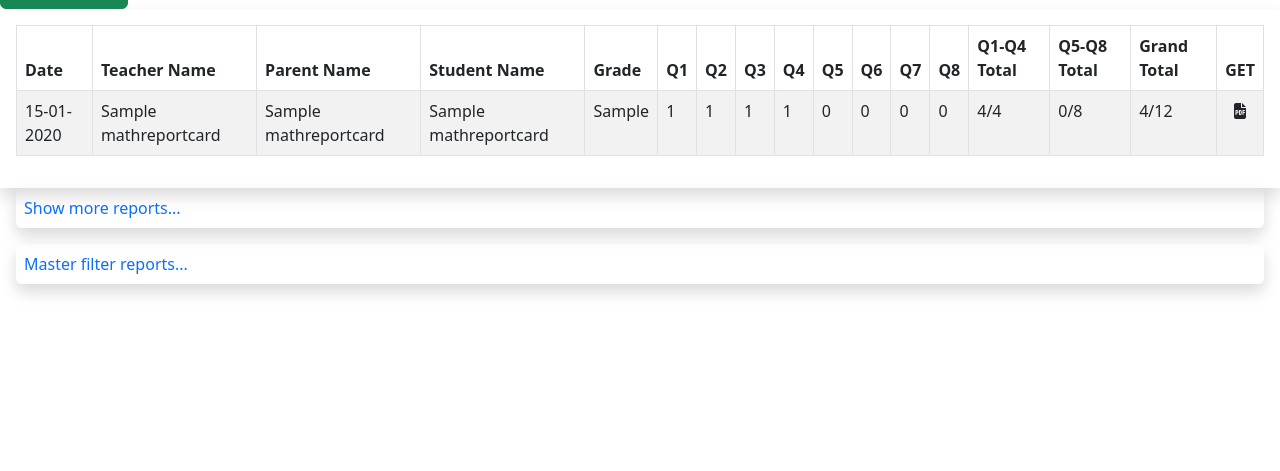
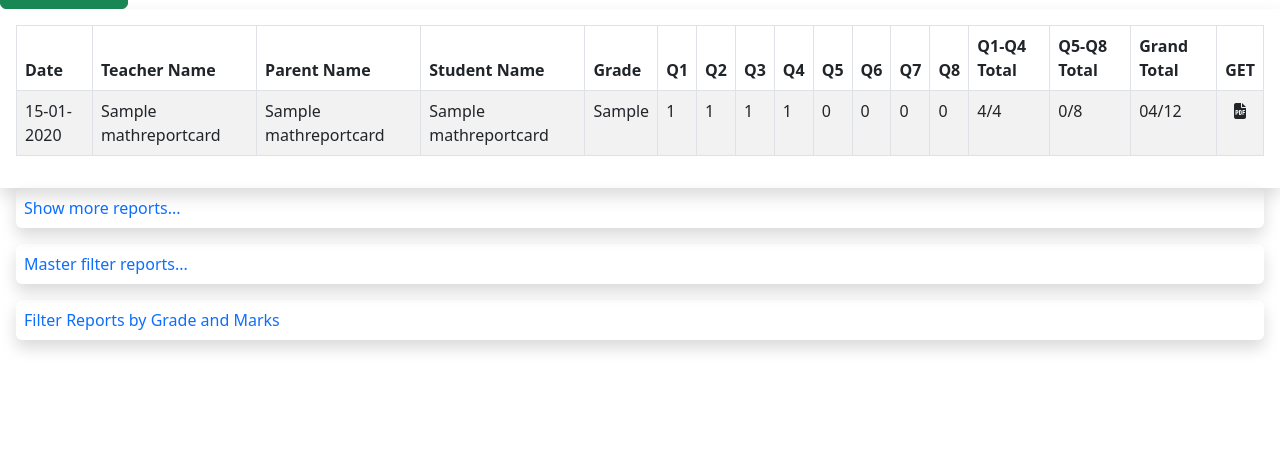
Before and after one commit to shubham7654/MathReportCard, a PHP site: page / in a window 1280 px wide. Shown: the part 329-800 px from the top of the page. Run offline with PHP 8.4, Linux system fonts and the light colour scheme; tables that the repository leaves empty or names only in its code hold one stand-in row (values such as "Sample post"); some libraries are stand-ins or nearby versions.

Commit message:
Filter for grade-marks is working now.

```diff
--- a/put_report_main/index.php
+++ b/put_report_main/index.php
@@ -36,6 +36,11 @@
               </div>
               <div id="pname-input-container" class="name-container input-group my-3">
                 <i class="fa-solid fa-person input-group-text"></i>
+<!--                 <select name="title" id="title">
+                  <option value="Mrs.">Mrs.</option>
+                  <option value="Mr.">Mr.</option>
+                  <option value="Ms.">Ms.</option>
+                </select> -->
                 <input type="text" name="pname" id="pname-input" class="inputfield form-control name-inputfield " placeholder="Enter Parent&#39;s first Name..." required>
               </div>
               <div id="sname-input-container" class="name-container input-group my-3">
--- a/put_report_main/save.php
+++ b/put_report_main/save.php
@@ -1,9 +1,9 @@
 <?php
 
-$servername = "localhost:3306";
+/* $servername = "localhost:3306";
 $username = "rahul";
 $password = "Tiwari@2022";
-$dbname = "reportcard";
+$dbname = "reportcard"; */
 
 /* $servername = "localhost:3306";
 $username = "root";
--- a/show_all_reports/index.php
+++ b/show_all_reports/index.php
@@ -54,8 +54,8 @@
     </div>
   </div>
   <div id="table-outer-container">
-    <div id="table-container" class="table-responsive shadow p-3">
-      <table id="report-table" class="table table-striped table-bordered">
+    <div id="table-container" class="shadow p-3 table-responsive">
+      <table id="report-table" class="table-fixed table table-striped table-bordered">
         <thead>
           <tr>
             <th scope="col" id="filter-date" data-bs-toggle="modal" data-bs-target="#dateModal" title="Click to filter by date">Date</th>
@@ -168,7 +168,11 @@
 
               $outOf12 = $q1_marks+$q2_marks+$q3_marks+$q4_marks+$q5_marks+$q6_marks+$q7_marks+$q8_marks;
 
-              echo "<td>".$outOf12."&#47;12</td>";
+              if($outOf12<10) {
+                echo "<td>0".$outOf12."&#47;12</td>";
+              } else {
+                echo "<td>".$outOf12."&#47;12</td>";
+              }
 
               echo "<td class=\"get-report-card text-center\"><i class=\"fa-solid fa-file-pdf\"></i></td>";
 
@@ -184,6 +188,7 @@
   <div id="show-more-reports-container" class="mx-3">
     <p id="show-more-reports-button" class="text-primary shadow rounded p-2 font-weight-bold">Show more reports...</p>
     <p id="master-filter-reports-button" class="text-primary shadow rounded p-2 font-weight-bold" data-bs-toggle="modal" data-bs-target="#masterModal">Master filter reports...</p>
+    <p id="grade-marks-filter-reports-button" class="text-primary shadow rounded p-2 font-weight-bold" data-bs-toggle="modal" data-bs-target="#gradeMarksModal">Filter Reports by Grade and Marks</p>
   </div>
   <!-- Master Filter -->
   <div class="modal fade" id="masterModal" tabindex="-1" aria-labelledby="masterModalLabel" aria-hidden="true">
@@ -205,7 +210,7 @@
             <div class="mb-3 col">
               <h5>Select Teacher Name</h5>
               <label for="master-tname" class="col-form-label">Teacher Name:</label>
-              <input type="text" class="form-control" id="master-tname" name="master-tname">
+              <input type="text" class="form-control" id="master-tname" name="master-tname" autofocus="autofocus">
               <ul class="autocomplete-items"></ul>
             </div>
             <hr>
@@ -225,6 +230,52 @@
         <div class="modal-footer">
           <button type="button" class="btn btn-secondary" data-bs-dismiss="modal">Close</button>
           <input type="submit" id="masterFilter" class="btn btn-primary" data-bs-dismiss="modal" value="Next">
+        </div>
+      </div>
+    </div>
+  </div>
+
+    <!-- Grade Filter -->
+
+  <div class="modal fade" id="gradeMarksModal" tabindex="-1" aria-labelledby="gradeMarksModalLabel" aria-hidden="true">
+    <div class="modal-dialog modal-dialog-centered">
+      <div class="modal-content">
+        <div class="modal-header">
+          <h5 class="modal-title" id="gradeMarksModalLabel">Filter by Grade and Marks</h5>
+          <button type="button" class="btn-close" data-bs-dismiss="modal" aria-label="Close"></button>
+        </div>
+        <div class="modal-body">
+          <div class="mb-3">
+            <label for="grade-marks-name" class="col-form-label">Grade:</label>
+            <select class="form-control" id="grade-marks-name" name="grade-select">
+              <option value="2">2</option>
+              <option value="3">3</option>
+              <option value="4">4</option>
+              <option value="5">5</option>
+            </select>
+          </div>
+          <div class="mb-3">
+            <label for="marks-grade-name" class="col-form-label">Marks Out of 12:</label>
+            <select class="form-control" id="marks-grade-name" name="marks-select">
+              <option value="00/12">00</option>
+              <option value="01/12">01</option>
+              <option value="02/12">02</option>
+              <option value="03/12">03</option>
+              <option value="04/12">04</option>
+              <option value="05/12">05</option>
+              <option value="06/12">06</option>
+              <option value="07/12">07</option>
+              <option value="08/12">08</option>
+              <option value="09/12">09</option>
+              <option value="10/12">10</option>
+              <option value="11/12">11</option>
+              <option value="12/12">12</option>
+            </select>
+          </div>
+        </div>
+        <div class="modal-footer">
+          <button type="button" class="btn btn-secondary" data-bs-dismiss="modal">Close</button>
+          <input type="submit" data-bs-dismiss="modal" id="filterByGradeMarks" class="btn btn-primary" value="Next">
         </div>
       </div>
     </div>
@@ -267,7 +318,7 @@
         <div class="modal-body">
           <div class="mb-3">
             <label for="tname" class="col-form-label">Teacher Name:</label>
-            <input type="text" class="form-control" id="tname" name="tname">
+            <input type="text" class="form-control" id="tname" name="tname" autofocus="autofocus">
             <ul id="autocomplete-items"></ul>
           </div>
         </div>
@@ -382,16 +433,16 @@
           <div class="mb-3">
             <label for="OutOf12-name" class="col-form-label">Marks Out of 12:</label>
             <select class="form-control" id="OutOf12-name" name="filter-marks-out-of-12">
-              <option value="0/12">0</option>
-              <option value="1/12">1</option>
-              <option value="2/12">2</option>
-              <option value="3/12">3</option>
-              <option value="4/12">4</option>
-              <option value="5/12">5</option>
-              <option value="6/12">6</option>
-              <option value="7/12">7</option>
-              <option value="8/12">8</option>
-              <option value="9/12">9</option>
+              <option value="00/12">00</option>
+              <option value="01/12">01</option>
+              <option value="02/12">02</option>
+              <option value="03/12">03</option>
+              <option value="04/12">04</option>
+              <option value="05/12">05</option>
+              <option value="06/12">06</option>
+              <option value="07/12">07</option>
+              <option value="08/12">08</option>
+              <option value="09/12">09</option>
               <option value="10/12">10</option>
               <option value="11/12">11</option>
               <option value="12/12">12</option>
@@ -413,7 +464,7 @@
       $( "#tname" ).autocomplete({
         source: function(request, response) {
           $.ajax({
-            type: 'POST',
+            type: 'post',
             url: "extractor.php",
             dataType: "json",
             data: {
@@ -421,10 +472,7 @@
               selector: 'tname'
             },
             success: function(data) {
-              response(data);
-            },
-            error: function(error) {
-              response(error)
+                response(data);
             }
         });
         },
@@ -441,7 +489,7 @@
       $( "#master-tname" ).autocomplete({
         source: function(request, response) {
           $.ajax({
-            type: 'POST',
+            type: 'post',
             url: "extractor.php",
             dataType: "json",
             data: {
--- a/show_all_reports/script.js
+++ b/show_all_reports/script.js
@@ -68,7 +68,22 @@ $(document).ready(function($) {
   $('#OutOf12-name').change(function() {
       var value = $(this).val().toLowerCase();
       $("#table-body tr").filter(function() {
-        $(this).toggle($(this).text().toLowerCase().indexOf(value) > -1)
+        $(this).toggle($(this).text().toLowerCase().indexOf(value) > -1);
+      });
+    });
+});
+
+// Filter by Grade and Marks
+
+$(document).ready(function($) {
+  $('#grade-marks-filter-reports-button').one("click", function() {
+    $('#show-more-reports-button').click();
+  });
+  $('#filterByGradeMarks').on("click", function() {
+      var grade_marks = $("#grade-marks-name").val();
+      var marks_grade = $("#marks-grade-name").val();
+      $("#table-body tr").each(function() {
+        $(this).toggle($(this).text().indexOf(marks_grade) > -1 && $(this).text().replace(/\D/g, '')[8] == grade_marks);
       });
     });
 });
--- a/show_all_reports/style.css
+++ b/show_all_reports/style.css
@@ -24,9 +24,9 @@
   color: #157347!important;
   cursor: pointer!important;
 }
-#show-more-reports-button, #master-filter-reports-button {
-  cursor: pointer!important;
-  display: inline-block;
+#show-more-reports-button, #master-filter-reports-button, #grade-marks-filter-reports-button {
+  cursor: pointer !important;
+  display: inline-block !important;
 }
 .get-report-card {
   cursor: pointer!important;
```
Also changed, not shown: show_all_reports/extractor.php (+5 -2 lines).
